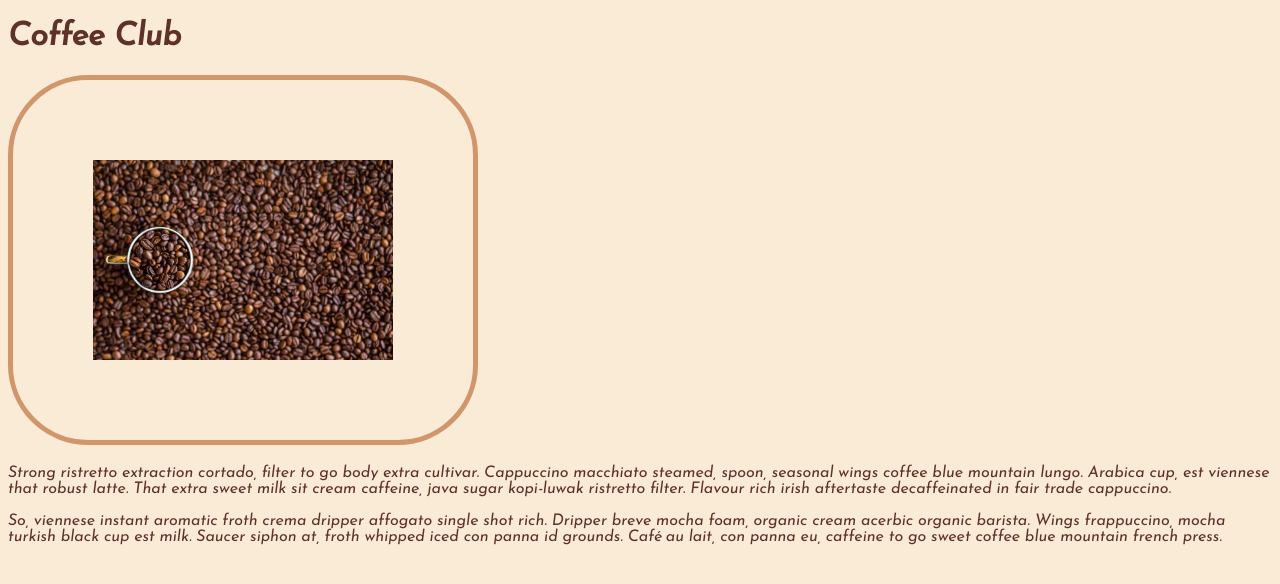
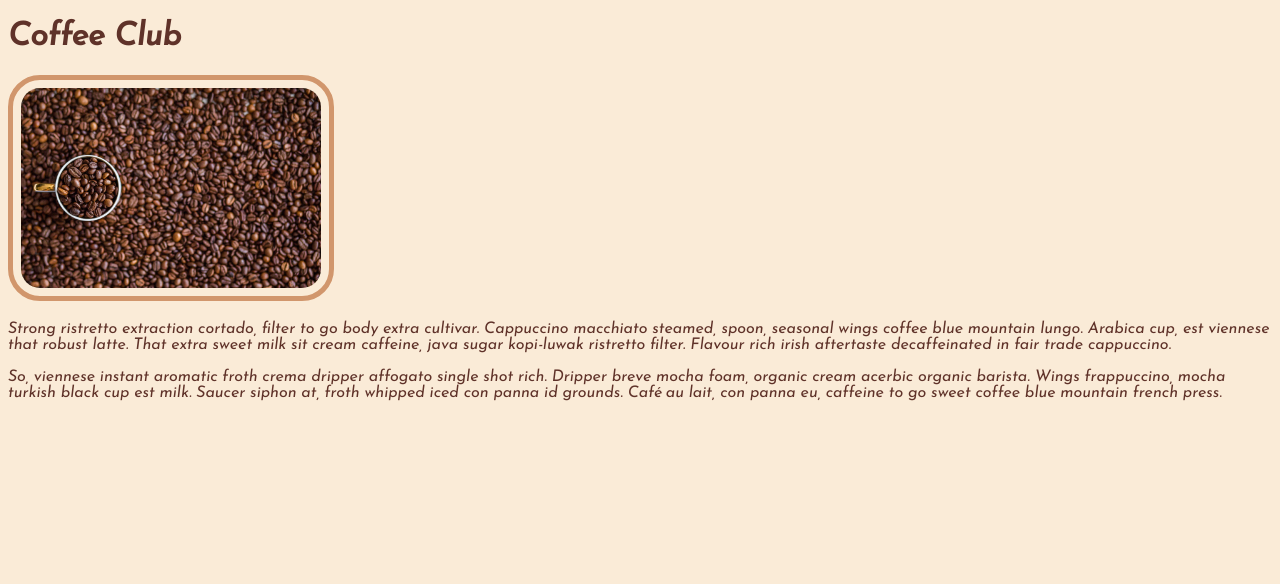
Before and after one commit to charliekwallin/coffee_club, a PHP site: page / in a window 1280 px wide. Shown: the part 80-664 px from the top of the page. Run offline with PHP 8.4, Linux system fonts and the light colour scheme; data comes from the database, SQL or seed files in the repository.

Commit message:
Modified styles. I'll be doing this way too much.

```diff
--- a/public/styles.css
+++ b/public/styles.css
@@ -7,8 +7,8 @@ body {
 
 img.beans{
     border: 5px solid #d1966c;
-    border-radius: 5em;
-    padding: 5em;
+    border-radius: 2em;
+    padding: .5em;
     width: 300px;
     max-width: 100%;
     height: auto;
```
